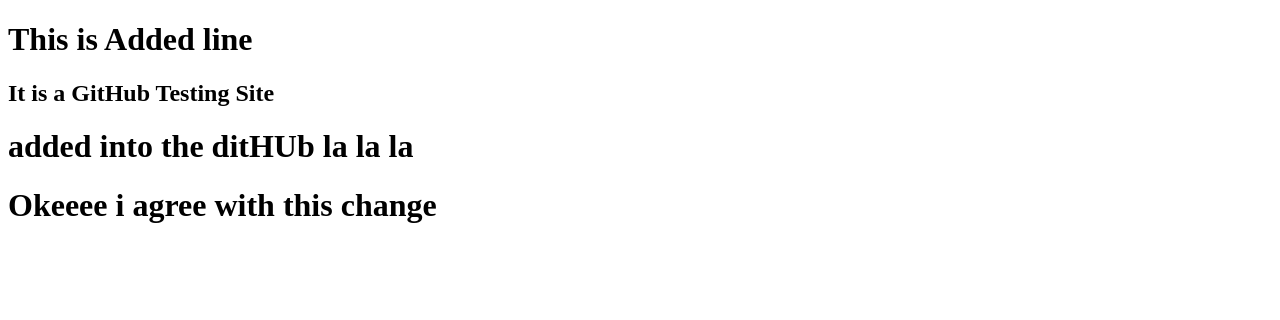
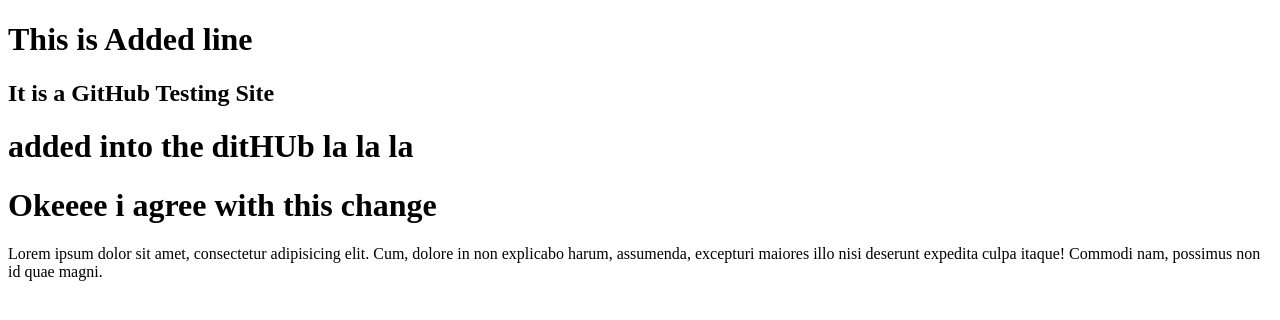
Before and after one commit to fardeen-nahin/my-first-website, a plain HTML site: page index.html in a window 1280 px wide. Drawn offline with Linux system fonts and the light colour scheme.

Commit message:
agree messege

```diff
--- a/index.html
+++ b/index.html
@@ -10,5 +10,6 @@
     <h2>It is a GitHub Testing Site</h2>
     <h1> added into the ditHUb la la la </h1>
     <h1>Okeeee i agree with this change</h1>
+    <p>Lorem ipsum dolor sit amet, consectetur adipisicing elit. Cum, dolore in non explicabo harum, assumenda, excepturi maiores illo nisi deserunt expedita culpa itaque! Commodi nam, possimus non id quae magni.</p>
 </body>
 </html>
```
